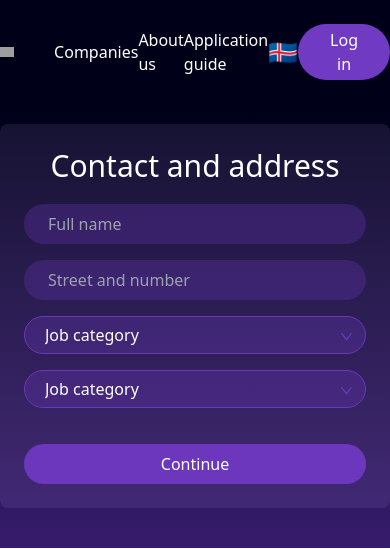
After one commit to milosptr/verklegt-namskeid-2, a Django app: page /application/1/1 in a window 390 px wide. The commit adds this page. Shown: the top 549 px of the page. Run offline with Django 5.2, Linux system fonts and the light colour scheme; parts of the project's set-up code (start-up, migrations or seed data) failed here and were passed over; some libraries are stand-ins or nearby versions; grey boxes are pictures that could not be loaded.

Commit message:
Application steps UI and logic

```diff
--- /dev/null
+++ b/src/exceptions/ApplicationException.py
@@ -0,0 +1,6 @@
+class ApplicationException(Exception):
+    pass
+
+
+class ApplicationSubmitted(Exception):
+    pass
--- a/src/templates/common/footer.html
+++ b/src/templates/common/footer.html
@@ -21,7 +21,7 @@
 
             <!-- Contact Us button -->
             <div>
-                <a href="/contact_us">
+                <a href="/contact-us">
                     <button type="button" class="text-purple-700 hover:text-white border border-purple-700 hover:bg-purple-800 focus:ring-4 focus:outline-none focus:ring-purple-300 font-medium rounded-lg text-sm px-5 py-2.5 text-center me-2 mb-2 dark:border-purple-400 dark:text-purple-400 dark:hover:text-white dark:hover:bg-purple-500 dark:focus:ring-purple-900">Contact Us</button>
                 </a>
             </div>
--- a/src/templates/components/dropdown.html
+++ b/src/templates/components/dropdown.html
@@ -1,5 +1,5 @@
 <div class="relative">
-    <select id="{{ id }}" class="bg-[#04031F] rounded-full border border-solid border-[#6C37BD] appearance-none px-5 pr-10 py-1.5">
+    <select id="{{ id }}" class="bg-[#04031F] rounded-full border border-solid border-[#6C37BD] appearance-none px-5 pr-10 py-1.5 {{ classes }}">
         <option value="1">Job category</option>
         <option value="2">2</option>
     </select>
--- a/src/templates/components/h3.html
+++ b/src/templates/components/h3.html
@@ -1,3 +1,3 @@
-<h3 class="text-3xl font-bold">
+<h3 class="{{ classes }} text-3xl font-bold">
     {{ text }}
 </h3>
--- a/src/templates/components/job_offer_card.html
+++ b/src/templates/components/job_offer_card.html
@@ -26,9 +26,9 @@
             </div>
         </div>
         <div>
-            <div class="bg-[#1F2B62] bg-opacity-50 hover:bg-opacity-100 rounded-full text-sm py-2 px-4 cursor-pointer duration-300">
+            <a href="/application/1/1" class="bg-[#1F2B62] bg-opacity-50 hover:bg-opacity-100 rounded-full text-sm py-2 px-4 cursor-pointer duration-300">
                 Apply for job
-            </div>
+            </a>
         </div>
     </div>
 </div>
--- /dev/null
+++ b/src/templates/pages/application.html
@@ -0,0 +1,170 @@
+{% extends "common/base.html" %}
+
+{% block title %}Application - Step 1{% endblock %}
+
+{% block content %}
+    {% if step == 1 %}
+    <form method="POST" class="bg-[#CDACFF] bg-opacity-10 rounded-lg p-6 lg:w-1/3 mx-auto">
+        {% csrf_token %}
+        <h2 class="text-3xl text-center">Contact and address</h2>
+        <div class="grid grid-cols-1 gap-4 mt-5">
+            <div>
+                <input type="text" name="full_name" id="full_name" class="w-full rounded-full py-2 px-6 bg-[#6C37BD] bg-opacity-30" placeholder="Full name" />
+            </div>
+            <div>
+                <input type="text" name="address" id="address" class="w-full rounded-full py-2 px-6 bg-[#6C37BD] bg-opacity-30" placeholder="Street and number" />
+            </div>
+            <div>
+                {% include 'components/dropdown.html' with classes='w-full bg-[#6C37BD] bg-opacity-30' %}
+            </div>
+            <div>
+                {% include 'components/dropdown.html' with classes='w-full bg-[#6C37BD] bg-opacity-30' %}
+            </div>
+            <div class="mt-5">
+                <button type="submit" class="w-full bg-[#6C37BD] hover:bg-opacity-90 rounded-full py-2 px-6 text-white duration-300">Continue</button>
+            </div>
+        </div>
+    </form>
+    {% endif %}
+    {% if step == 2 %}
+    <form method="POST" class="bg-[#CDACFF] bg-opacity-10 rounded-lg p-6 lg:w-1/3 mx-auto">
+        {% csrf_token %}
+        <h2 class="text-3xl text-center">Experience</h2>
+        <div class="grid grid-cols-1 gap-4 mt-5">
+            <div>
+                <input type="text" name="company" id="company" class="w-full rounded-full py-2 px-6 bg-[#6C37BD] bg-opacity-30" placeholder="Place of work" />
+            </div>
+            <div>
+                <input type="text" name="role" id="role" class="w-full rounded-full py-2 px-6 bg-[#6C37BD] bg-opacity-30" placeholder="Role" />
+            </div>
+            <div>
+                <input type="date" name="start_date" id="start_date" class="w-full rounded-full py-2 px-6 bg-[#6C37BD] bg-opacity-30" placeholder="Start date" />
+            </div>
+            <div>
+                <input type="date" name="end_date" id="end_date" class="w-full rounded-full py-2 px-6 bg-[#6C37BD] bg-opacity-30" placeholder="End date" />
+            </div>
+            <div class="flex gap-2 items-center ml-1">
+                <input type="checkbox" name="still_employed" id="still_employed" class="rounded-full py-2 px-6 bg-[#6C37BD] bg-opacity-30"/>
+                <label for="still_employed" class="opacity-70">I still work here</label>
+            </div>
+            <div class="mt-4 flex justify-between gap-5">
+                <button type="submit" class="w-full border-2 border-solid border-[#A274E9] hover:border-[#6C37BD] hover:bg-[#6C37BD] rounded-full py-2 px-6 text-white duration-300">Add More</button>
+                <button type="submit" class="w-full bg-[#6C37BD] hover:bg-opacity-90 rounded-full py-2 px-6 text-white duration-300">Continue</button>
+            </div>
+        </div>
+    </form>
+    {% endif %}
+    {% if step == 3 %}
+    <form method="POST" class="bg-[#CDACFF] bg-opacity-10 rounded-lg p-6 lg:w-1/3 mx-auto">
+        {% csrf_token %}
+        <h2 class="text-3xl text-center">Recommendation</h2>
+        <div class="grid grid-cols-1 gap-4 mt-5">
+            <div>
+                <input type="text" name="recommendation_name" id="recommendation_name" class="w-full rounded-full py-2 px-6 bg-[#6C37BD] bg-opacity-30" placeholder="Contact person name" />
+            </div>
+            <div>
+                <input type="text" name="recommendation_email" id="recommendation_email" class="w-full rounded-full py-2 px-6 bg-[#6C37BD] bg-opacity-30" placeholder="Contact person email" />
+            </div>
+            <div>
+                <input type="text" name="recommendation_phone" id="recommendation_phone" class="w-full rounded-full py-2 px-6 bg-[#6C37BD] bg-opacity-30" placeholder="Contact person phone" />
+            </div>
+            <div>
+                <input type="text" name="recommendation_company" id="recommendation_company" class="w-full rounded-full py-2 px-6 bg-[#6C37BD] bg-opacity-30" placeholder="Company" />
+            </div>
+            <div>
+                <input type="text" name="recommendation_role" id="recommendation_role" class="w-full rounded-full py-2 px-6 bg-[#6C37BD] bg-opacity-30" placeholder="Job role" />
+            </div>
+
+            <div class="mt-4 flex justify-between gap-5">
+                <button type="submit" class="w-full border-2 border-solid border-[#A274E9] hover:border-[#6C37BD] hover:bg-[#6C37BD] rounded-full py-2 px-6 text-white duration-300">Add More</button>
+                <button type="submit" class="w-full bg-[#6C37BD] hover:bg-opacity-90 rounded-full py-2 px-6 text-white duration-300">Continue</button>
+            </div>
+        </div>
+    </form>
+    {% endif %}
+    {% if step == 4 %}
+        <form method="POST" class="bg-[#CDACFF] bg-opacity-10 rounded-lg p-6 lg:w-1/3 mx-auto">
+            {% csrf_token %}
+            <h2 class="text-3xl text-center">Cover letter</h2>
+            <div class="grid grid-cols-1 gap-4 mt-5">
+                <div>
+                    <textarea type="text" name="cover_letter" id="cover_letter" class="w-full rounded-xl py-2 px-6 bg-[#6C37BD] bg-opacity-30" placeholder="Cover letter" ></textarea>
+                </div>
+
+                <div class="mt-5">
+                    <button type="submit" class="w-full bg-[#6C37BD] hover:bg-opacity-90 rounded-full py-2 px-6 text-white duration-300">Submit</button>
+                </div>
+            </div>
+        </form>
+    {% endif %}
+    {% if step == 5 %}
+        <h1 class="text-5xl pt-5 text-center mb-10">Overview of your application</h1>
+        <div class="grid grid-cols-2 gap-4">
+            <div class="bg-[#CDACFF] bg-opacity-10 rounded-lg p-6">
+                <h3 class="text-xl text-[#9E6DE9]">Your contact details</h3>
+                <p class="mt-4"><b>Full name:</b> {{ full_name }} test</p>
+                <p class="mt-1"><b>Address:</b> {{ full_name }} test</p>
+                <p class="mt-1"><b>City:</b> {{ full_name }} test</p>
+                <p class="mt-1"><b>Country:</b> {{ full_name }} test</p>
+                <p class="mt-1"><b>Zip code:</b> {{ full_name }} test</p>
+            </div>
+        </div>
+        <div class="grid grid-cols-3 gap-4 mt-5">
+            <div class="bg-[#CDACFF] bg-opacity-10 rounded-lg p-6">
+                <h3 class="text-xl text-[#9E6DE9]">Experience</h3>
+                <p class="mt-4"><b>Place of work:</b> {{ full_name }} test</p>
+                <p class="mt-1"><b>Role:</b> {{ full_name }} test</p>
+                <p class="mt-1"><b>Start date:</b> {{ full_name }} test</p>
+                <p class="mt-1"><b>End date:</b> {{ full_name }} test</p>
+            </div>
+            <div class="bg-[#CDACFF] bg-opacity-10 rounded-lg p-6">
+                <h3 class="text-xl text-[#9E6DE9]">Experience</h3>
+                <p class="mt-4"><b>Place of work:</b> {{ full_name }} test</p>
+                <p class="mt-1"><b>Role:</b> {{ full_name }} test</p>
+                <p class="mt-1"><b>Start date:</b> {{ full_name }} test</p>
+                <p class="mt-1"><b>End date:</b> {{ full_name }} test</p>
+            </div>
+            <div class="bg-[#CDACFF] bg-opacity-10 rounded-lg p-6">
+                <h3 class="text-xl text-[#9E6DE9]">Experience</h3>
+                <p class="mt-4"><b>Place of work:</b> {{ full_name }} test</p>
+                <p class="mt-1"><b>Role:</b> {{ full_name }} test</p>
+                <p class="mt-1"><b>Start date:</b> {{ full_name }} test</p>
+                <p class="mt-1"><b>End date:</b> {{ full_name }} test</p>
+            </div>
+        </div>
+        <div class="grid grid-cols-3 gap-4 mt-5">
+            <div class="bg-[#CDACFF] bg-opacity-10 rounded-lg p-6">
+                <h3 class="text-xl text-[#9E6DE9]">Recommendation</h3>
+                <p class="mt-4"><b>Full name:</b> {{ full_name }} test</p>
+                <p class="mt-1"><b>Email:</b> {{ full_name }} test</p>
+                <p class="mt-1"><b>Phone number:</b> {{ full_name }} test</p>
+                <p class="mt-1"><b>Company:</b> {{ full_name }} test</p>
+                <p class="mt-1"><b>Role:</b> {{ full_name }} test</p>
+            </div>
+            <div class="bg-[#CDACFF] bg-opacity-10 rounded-lg p-6">
+                <h3 class="text-xl text-[#9E6DE9]">Recommendation</h3>
+                <p class="mt-4"><b>Full name:</b> {{ full_name }} test</p>
+                <p class="mt-1"><b>Email:</b> {{ full_name }} test</p>
+                <p class="mt-1"><b>Phone number:</b> {{ full_name }} test</p>
+                <p class="mt-1"><b>Company:</b> {{ full_name }} test</p>
+                <p class="mt-1"><b>Role:</b> {{ full_name }} test</p>
+            </div>
+        </div>
+        <div class="grid grid-cols-1 gap-4 mt-5">
+            <div class="bg-[#CDACFF] bg-opacity-10 rounded-lg p-6">
+                <h3 class="text-xl text-[#9E6DE9]">Cover letter</h3>
+                <p class="mt-4">
+                    lorem ipsum dolor sit amet, consectetur adipiscing elit. Sed do eiusmod tempor incididunt ut labore et dolore magna aliqua.
+                    Ad minim veniam, quis nostrud exercitation ullamco laboris nisi ut aliquip ex ea commodo consequat. Duis aute irure dolor in reprehenderit in voluptate velit esse cillum dolore eu fugiat nulla pariatur.
+                    Excepteur sint occaecat cupidatat non proident, sunt in culpa qui officia deserunt mollit anim id est laborum.
+                </p>
+            </div>
+        </div>
+        <div class="mt-10 flex justify-center">
+            <form method="POST">
+                {% csrf_token %}
+                <button type="submit" class="bg-[#FFAA76] hover:bg-opacity-90 rounded-full py-2 px-6 text-white text-xl duration-300">Apply for a job</button>
+            </form>
+        </div>
+    {% endif %}
+{% endblock %}
--- a/src/urls.py
+++ b/src/urls.py
@@ -1,3 +1,4 @@
+from django.urls import path, re_path
 import profile
 
 from django.urls import path
@@ -13,6 +14,8 @@ from .views.views import create_account_info
 from .views.views import profile
 from .views.views import log_in
 from .views.views import companies
+from .views.views import application
+from .views.views import not_found
 from .views.views import company_profile
 from .views.views import make_job_offer
 from .views.views import company_details
@@ -25,7 +28,7 @@ from .views.views import creating_account
 
 urlpatterns = [
     path('', home, name='home'),
-    path('contact_us', contact_us, name='contact_us'),
+    path('contact-us', contact_us, name='contact_us'),
     path('about-us', about_us, name='about_us'),
     path('application-guide', application_guide, name='application_guide'),
     path('companies', companies, name='companies'),
@@ -38,4 +41,7 @@ urlpatterns = [
     path('company-details', company_details, name='company_details'),
     path('make-job-offer', make_job_offer, name='make_job_offer'),
     path('job-offer', job_offer, name='job_offer'),
+    path('companies', companies, name='companies'),
+    path('application/<int:id>/<int:step>', application, name='application'),
+    re_path(r'.*', not_found, name='not_found'),  # This is a catch-all url that leads to a 404 page
 ]
--- a/src/views/views.py
+++ b/src/views/views.py
@@ -1,4 +1,9 @@
-from django.shortcuts import render
+from django.shortcuts import render, redirect
+
+from src.business.application import ApplicationLogic
+from src.exceptions import ApplicationException
+from src.exceptions.ApplicationException import ApplicationSubmitted
+
 
 # Views are the functions that handle the requests from the user
 # You can think of them as the controller in the MVC pattern
@@ -25,45 +30,90 @@ def contact_us(request):
 def about_us(request):
     return render(request, 'pages/about_us.html')
 
+
 def application_guide(request):
     return render(request, 'pages/application_guide.html')
+
 
 def log_in(request):
     return render(request, 'pages/log_in.html')
 
+
 def create_account(request):
     return render(request, 'pages/create_account.html')
+
 
 def create_account_info(request):
     return render(request, 'pages/create_account_info.html')
 
+
 def profile(request):
     return render(request, 'pages/profile.html')
+
 
 def companies(request):
     return render(request, 'pages/companies.html')
 
+
+def not_found(request):
+    return render(request, 'pages/404.html')
+
+
+def application(request, id: int, step: int):
+    """
+        This is the application view that takes two parameters
+        id: The id of the job that the application is for
+        step: The step of the application
+    """
+    # Check if the step is valid, if not return a 404 page
+    if step < 1 or step > 5:
+        return render(request, 'pages/404.html')
+
+    try:
+        # Check if the request is a POST request and if the application step was handled successfully
+        if request.POST and ApplicationLogic().handle_application_step(step, dict(request.POST.items())):
+            step += 1
+            # Move to the next step
+            return redirect(f'/application/{id}/{step}')
+
+        # Render the application page with the id and step
+        return render(request, 'pages/application.html', {'id': id, 'step': step})
+    except ApplicationSubmitted:
+        # If the application was submitted successfully, return a success page
+        return render(request, 'pages/application_submitted.html')
+    except ApplicationException as e:
+        print(f'Error: {e}')
+        return render(request, 'pages/404.html')
+
+
 def about_us(request):
     return render(request, 'pages/about_us.html')
+
 
 def application_guide(request):
     return render(request, 'pages/application_guide.html')
 
+
 def companies(request):
     return render(request, 'pages/companies.html')
+
 
 def company_profile(request):
     return render(request, 'pages/company_profile.html')
 
+
 def company_details(request):
     return render(request, 'pages/company_details.html')
 
+
 def make_job_offer(request):
     return render(request, 'pages/make_job_offer.html')
+
 
 def creating_account(request):
     return render(request, 'pages/creating_account.html')
     return render(request, 'pages/company_profile.html')
 
+
 def job_offer(request):
     return render(request, 'pages/job_offer.html')
```
Also changed, not shown: src/business/application.py (added, +41 -0 lines), src/templates/pages/404.html (added, +15 -0 lines), src/templates/pages/application_submitted.html (added, +14 -0 lines).
